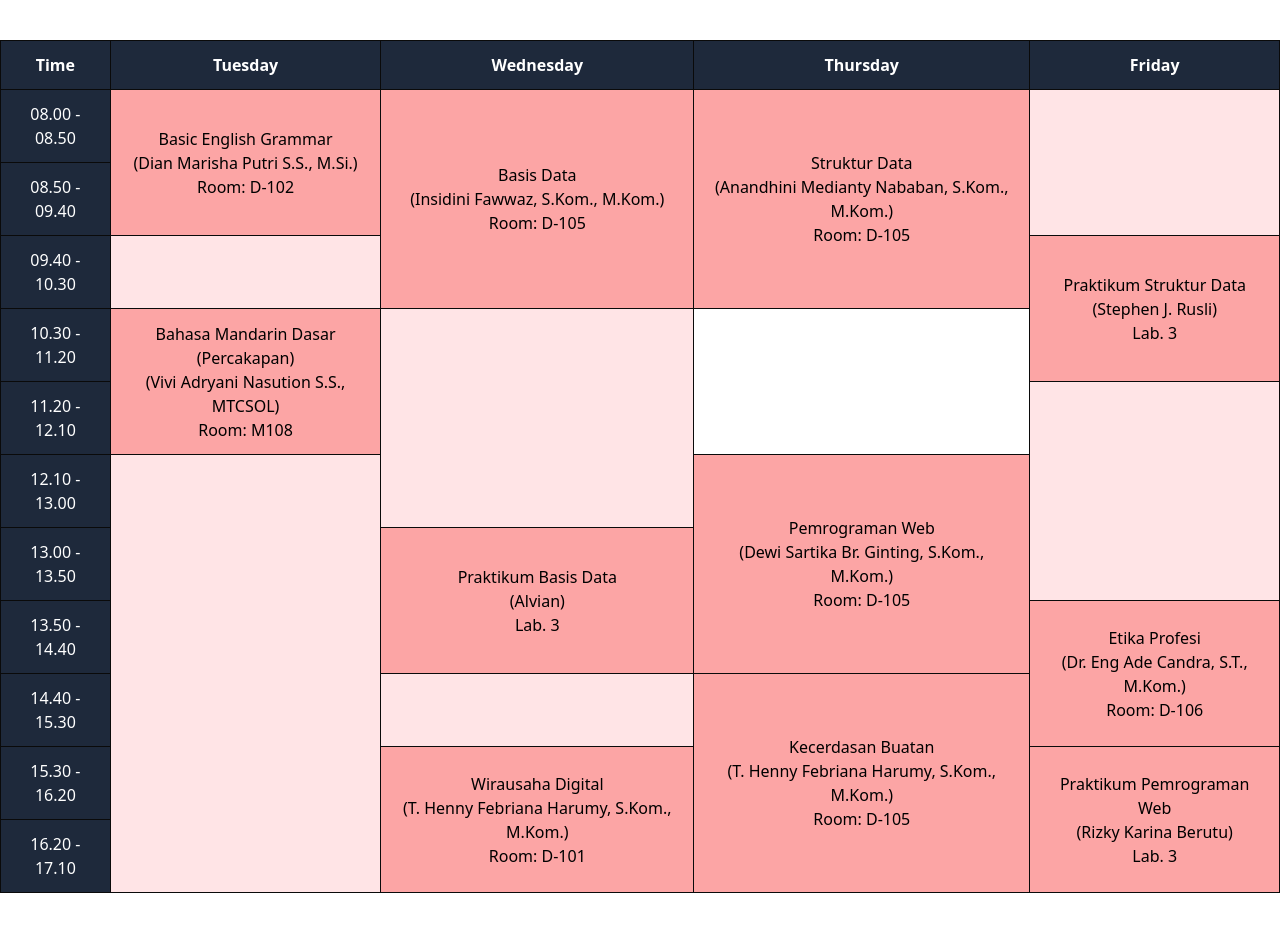
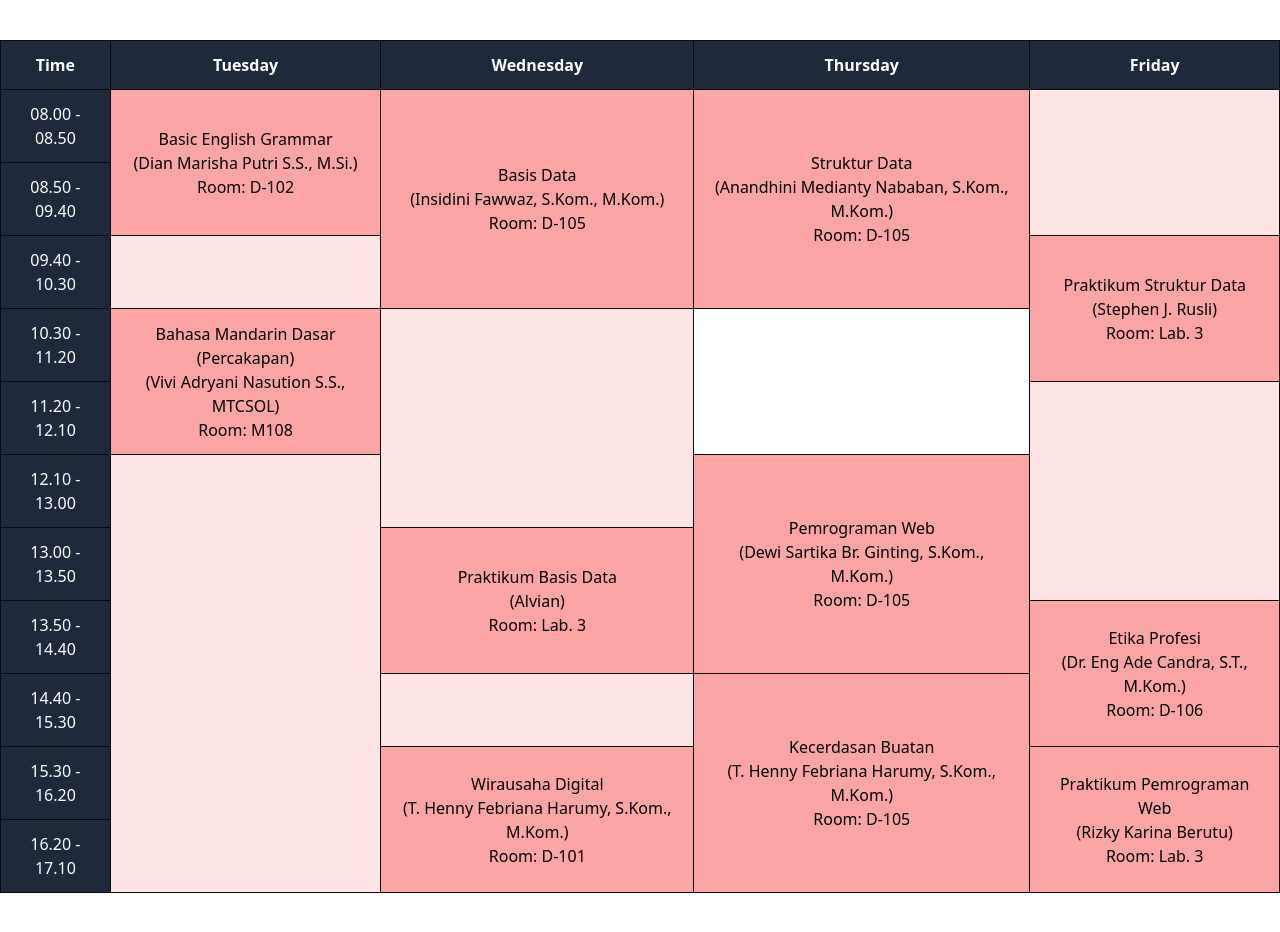
Before and after one commit to parulls/jadwal-perkuliahan, a plain HTML site: page index.html in a window 1280 px wide. Drawn offline with nearby package versions, Linux system fonts and the light colour scheme.

Commit message:
Update index.html

```diff
--- a/index.html
+++ b/index.html
@@ -33,7 +33,7 @@
                 <tr>
                     <td class="border border-neutral-950 p-3 bg-slate-800 text-white">09.40 - 10.30</td>
                     <td class="border border-neutral-950 bg-rose-100 p-3"></td>
-                    <td rowspan="2" class="border border-neutral-950 bg-red-300 text-black p-3">Praktikum Struktur Data<br>(Stephen J. Rusli)<br>Lab. 3</td>
+                    <td rowspan="2" class="border border-neutral-950 bg-red-300 text-black p-3">Praktikum Struktur Data<br>(Stephen J. Rusli)<br>Room: Lab. 3</td>
                 </tr>
                 <tr>
                     <td class="border border-neutral-950 p-3 bg-slate-800 text-white">10.30 - 11.20</td>
@@ -53,7 +53,7 @@
                 </tr>
                 <tr>
                     <td class="border border-neutral-950 p-3 bg-slate-800 text-white">13.00 - 13.50</td>
-                    <td rowspan="2" class="border border-neutral-950 bg-red-300 text-black p-3">Praktikum Basis Data<br>(Alvian)<br>Lab. 3</td>
+                    <td rowspan="2" class="border border-neutral-950 bg-red-300 text-black p-3">Praktikum Basis Data<br>(Alvian)<br>Room: Lab. 3</td>
                 </tr>
                 <tr>
                     <td class="border border-neutral-950 p-3 bg-slate-800 text-white">13.50 - 14.40</td>
@@ -67,7 +67,7 @@
                 <tr>
                     <td class="border border-neutral-950 p-3 bg-slate-800 text-white">15.30 - 16.20</td>
                     <td rowspan="2" class="border border-neutral-950 bg-red-300 text-black p-3">Wirausaha Digital<br>(T. Henny Febriana Harumy, S.Kom., M.Kom.)<br>Room: D-101</td>
-                    <td rowspan="2" class="border border-neutral-950 bg-red-300 text-black p-3">Praktikum Pemrograman Web<br>(Rizky Karina Berutu)<br>Lab. 3</td>
+                    <td rowspan="2" class="border border-neutral-950 bg-red-300 text-black p-3">Praktikum Pemrograman Web<br>(Rizky Karina Berutu)<br>Room: Lab. 3</td>
                 </tr>
                 <tr>
                     <td class="border border-neutral-950 p-3 bg-slate-800 text-white">16.20 - 17.10</td>
```
